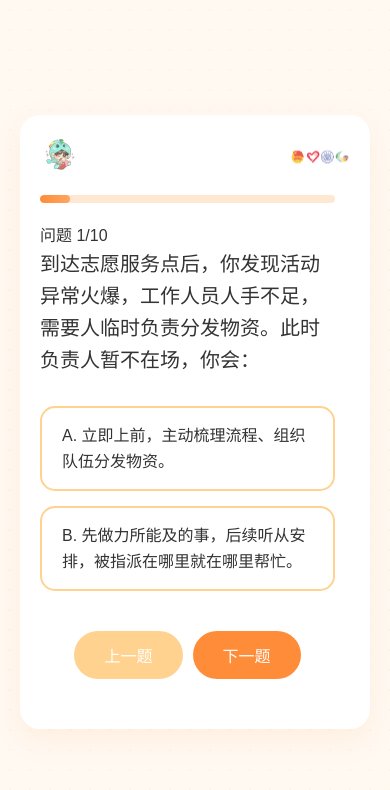
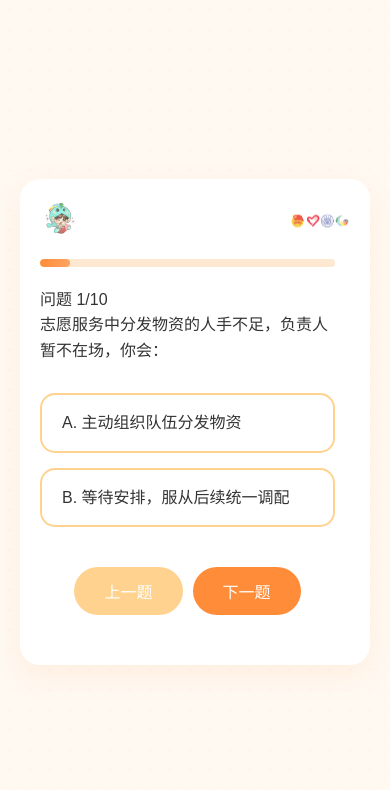
Before and after one commit to MoonlightAFar/CQU_VolunteerTest, a plain HTML site: page index.html in a window 390 px wide. Both pictures are taken after a click on the button "开始测评". Drawn offline with nearby package versions, Linux system fonts and the light colour scheme.

Commit message:
1.3 按用户反馈优化题目设置、信件页、字号

```diff
--- a/index.html
+++ b/index.html
@@ -730,6 +730,9 @@
 
         /* 响应式调整 */
         @media (max-width: 768px) {
+            .question {
+                font-size: 18px; /* 平板设备上的题目字号 */
+            }
             .section {
                 padding: 20px;
             }
@@ -787,6 +790,9 @@
         }
 
         @media (max-width: 480px) {
+            .question {
+                font-size: 16px; /* 手机设备上的题目字号 */
+            }
             .human-image {
                 height: 50%;     /* 在手机上调整高度 */
                 max-height: 220px;
@@ -1007,13 +1013,13 @@
 
             <!-- 新增的提示语区域 -->
             <div class="result-tips">
-                测试结果仅供参考，专属于你的独一无二的小青鱼人格<br>
-                正等着你在志愿活动中发掘<br>
-                期待在志愿现场看到闪闪发光的你！
+                测试结果仅供参考<br>
+                专属于你的独一无二的小青鱼人格<br>
+                正等着你在志愿活动中发掘！<br>
             </div>
 
             <div class="result-footer">
-                <button id="download-result-btn" class="btn download-btn">下载结果图片</button>
+                <button id="download-result-btn" class="btn download-btn">保存测试结果</button>
                 <button id="to-letter-btn" class="btn">致小青鱼的一封信</button>
             </div>
         </div>
@@ -1024,7 +1030,7 @@
             </div>
             <div class="letter-content" id="letter-content"></div>
             <div class="btn-group" style="justify-content: center;">
-                <button id="download-letter-btn" class="btn download-btn">下载信件图片</button>
+                <button id="download-letter-btn" class="btn download-btn">保存信件</button>
                 <button id="to-contact-btn" class="btn">联系我们</button> <!-- 新增联系我们按钮 -->
                 <button id="final-restart-btn" class="btn">重新测评</button>
             </div>
@@ -1064,73 +1070,73 @@
         // 题目数据
         const questions = [
             {
-                text: "到达志愿服务点后，你发现活动异常火爆，工作人员人手不足，需要人临时负责分发物资。此时负责人暂不在场，你会：",
+                text: "志愿服务中分发物资的人手不足，负责人暂不在场，你会：",
                 options: [
-                    { text: "A. 立即上前，主动梳理流程、组织队伍分发物资。", dimension: ["L", "X", "S"] },
-                    { text: "B. 先做力所能及的事，后续听从安排，被指派在哪里就在哪里帮忙。", dimension: ["T", "C", "H"] }
+                    { text: "A. 主动组织队伍分发物资", dimension: ["L", "X", "S"] },
+                    { text: "B. 等待安排，服从后续统一调配", dimension: ["T", "C", "H"] }
                 ]
             },
             {
-                text: "由于精力有限，本学期以下两种志愿活动模式你只能选择一种。在所获志愿时长相等的情况下，你偏向于选择：",
+                text: "若所获志愿时长相等，以下两种模式你偏向于：",
                 options: [
-                    { text: "A. 选择长期稳定的志愿活动，如女生安心计划、蓝信封等。", dimension: ["A", "C", "H"] },
-                    { text: "B. 时刻关注青协志愿群与QQ频道，争取多样的志愿体验。", dimension: ["E", "X", "S"] }
+                    { text: "A. 长期稳定的志愿活动，如蓝信封等", dimension: ["A", "C", "H"] },
+                    { text: "B. 更关注青协志愿群与频道，体验多样活动", dimension: ["E", "X", "S"] }
                 ]
             },
             {
-                text: "活动开展前，你们志愿小组需要写一个服务方案。在组内暂未确定分工时，你倾向于：",
+                text: "3.活动开展前，志愿小组需提交服务方案，你会：",
                 options: [
-                    { text: "A. 主动提出框架、分工、推进时间表，从整体把握方向与任务。", dimension: ["L", "X", "S"] },
-                    { text: "B. 根据别人拟定的方案提供补充意见，细致完成实践内容。", dimension: ["T", "C", "H"] }
+                    { text: "A. 主动安排流程和分工，推进工作", dimension: ["L", "X", "S"] },
+                    { text: "B. 根据他人的方案提供补充意见", dimension: ["T", "C", "H"] }
                 ]
             },
             {
-                text: "由于时间冲突，以下两种志愿活动你只能选择一种进行体验，你更喜欢：",
+                text: "由于时间冲突，两种志愿活动你只能选择一种，你更喜欢：",
                 options: [
-                    { text: "A.志愿过程中需要持续提供服务，需求较为集中的志愿活动，如一对一陪伴读书、聊天、心理慰藉等。", dimension: ["A", "C", "H"] },
-                    { text: "B.志愿过程中节奏快，需求丰富多变的活动，如大型赛事志愿、展会志愿等。", dimension: ["E", "X", "S"] }
+                    { text: "A.持续服务、相对集中的活动，如一对一陪伴读书等", dimension: ["A", "C", "H"] },
+                    { text: "B.节奏快、内容丰富的活动，如重马等大型赛事", dimension: ["E", "X", "S"] }
                 ]
             },
             {
                 text: "当团队内部出现意见不统一，你通常会：",
                 options: [
-                    { text: "A. 先试图整合各方意见，提出一个大家都能接受的方案。", dimension: ["L", "C", "H"] },
-                    { text: "B. 参与讨论，尊重团队决策，明确目标后迅速执行自己负责的部分。", dimension: ["T", "X", "S"] }
+                    { text: "A. 主动整合，提出方案", dimension: ["L", "C", "H"] },
+                    { text: "B. 等待决策，细致执行", dimension: ["T", "X", "S"] }
                 ]
             },
             {
-                text: "在以下两项中，你更享受哪种志愿活动带给你的成就感？",
+                text: "以下哪种志愿活动带给你的成就感更高？",
                 options: [
-                    { text: "A. 服务对象对你表达的信任与感谢，比如一句“谢谢你今天来，我特别温暖和高兴”。", dimension: ["H", "C", "A"] },
-                    { text: "B. 来自项目顺利完成、流程优化、解决了困难，如“因为你，团队工作效率提高了”。", dimension: ["S", "X", "E"] }
+                    { text: "A. 服务对象对你表达的信任与感谢，如“谢谢你今天来，我特别温暖和高兴”", dimension: ["H", "C", "A"] },
+                    { text: "B. 项目顺利完成、困难解决，如“因为你，团队工作效率提高了”", dimension: ["S", "X", "E"] }
                 ]
             },
             {
-                text: "当一个新活动需要志愿者，你更可能因为哪种理由报名？",
+                text: "7.你更可能因为哪种理由报名志愿活动？",
                 options: [
-                    { text: "A. 想帮助特定人群、因为“觉得他们需要你”。", dimension: ["H", "C"] },
-                    { text: "B. 想尝试新任务、提升技能，比如学习新的登记系统。", dimension: ["S", "X", "E"] }
+                    { text: "A. 想帮助特定人群、觉得他们需要你", dimension: ["H", "C"] },
+                    { text: "B. 想提升技能，比如学习新的知识", dimension: ["S", "X", "E"] }
                 ]
             },
             {
-                text: "如果你被安排到很需要耐心的志愿任务（如逐个安抚情绪紧张的家属），你的第一反应是：",
+                text: "面对安抚病人家属等需要耐心的任务，你第一反应是：",
                 options: [
-                    { text: "A. 觉得有意义、有把握，愿意慢慢沟通，安抚并陪伴他们。", dimension: ["C", "H", "A"] },
-                    { text: "B. 更希望被安排到流程类、效率更重要的岗位，如登记、调度。", dimension: ["X", "S", "E"] }
+                    { text: "A. 主动承担这类任务，觉得有价值且有信心做好", dimension: ["C", "H", "A"] },
+                    { text: "B. 更愿意承担流程化任务，比如信息登记、物资整理", dimension: ["X", "S", "E"] }
                 ]
             },
             {
-                text: "在志愿团队中，你最自然展现的状态是：",
+                text: "在志愿团队中，你倾向于：",
                 options: [
-                    { text: "A. 主动关注队友情绪、关心是否有人需要帮助或协调。", dimension: ["C", "L", "H"] },
-                    { text: "B. 负责推动工作节奏，确保任务按时按量完成。", dimension: ["X", "S", "T"] }
+                    { text: "A. 关注队友情绪、关心是否有人需要帮助", dimension: ["C", "L", "H"] },
+                    { text: "B. 负责推动工作节奏，确保任务完成", dimension: ["X", "S", "T"] }
                 ]
             },
             {
-                text: "当志愿项目需要选出一人长期负责联络及事务管理，你会：",
+                text: "当志愿项目需要选出一人长期负责，你会：",
                 options: [
-                    { text: "A. 愿意担任此类核心岗位，负责沟通协调和长期跟进。", dimension: ["L", "A", "H"] },
-                    { text: "B. 更希望按阶段参与项目，完成清晰的具体任务后继续探索下一个项目。", dimension: ["T", "E", "S", "X"] }
+                    { text: "A. 愿意担任此类核心岗位，长期跟进", dimension: ["L", "A", "H"] },
+                    { text: "B. 希望按阶段参与项目，一步步来", dimension: ["T", "E", "S", "X"] }
                 ]
             }
         ];
@@ -1398,13 +1404,13 @@
         function generateLetter(formData) {
             return `亲爱的<span class="highlight-text">${formData.nickname}</span>：
 
-当你收到这封信时，意味着又一年的志愿服务时光被温柔地收纳、整理，成为了你生命中独特的一页。我们想告诉你，你付出的每一刻，都闪闪发光。
-
-回顾过去的一年，志愿服务为你带来了<span class="highlight-text">${formData.changes.join("、")}</span>等珍贵的改变。这些点滴收获，如同星火，不仅照亮了你前行的路，也温暖了我们共同的记忆。
-
-展望新的一年，我们欣喜地看到，你心中已经种下了<span class="highlight-text">${formData.nextType}</span>的种子。这真是一段令人期待的崭新旅程！请带着你的热情与经验出发，我们相信，你一定能在那片新的天地里，继续播撒爱与希望的种子。
-
-如果要用一个词来形容你的志愿服务，那么“<span class="highlight-text">${formData.description}</span>”再贴切不过。这正是你独一无二的色彩，是你留给所有被你所温暖过的人和事的最美印记。
+当你收到这封信时，意味着又一年的志愿服务时光被温柔地收纳、整理，成为了你生命中独特的一页。
+
+回顾过去的一年，志愿服务为你带来了<span class="highlight-text">${formData.changes.join("、")}</span>等珍贵的改变。这些收获如星火，照亮前路，温暖记忆。
+
+展望新的一年，我们欣喜地看到，你心中已经种下了<span class="highlight-text">${formData.nextType}</span>的种子。请带着你的热情与经验出发，我们相信，你定能在新的天地继续播撒爱与希望。
+
+如果要用一个词来形容你的志愿服务，那么“<span class="highlight-text">${formData.description}</span>”再贴切不过。这是你的独特色彩，也是留给世界最美的印记。
 
 感谢你，亲爱的小青鱼。愿你在未来的日子里，继续游弋在爱的江海里，勇敢，自由，且快乐。让我们一路公益，爱心满洋！
 
```
